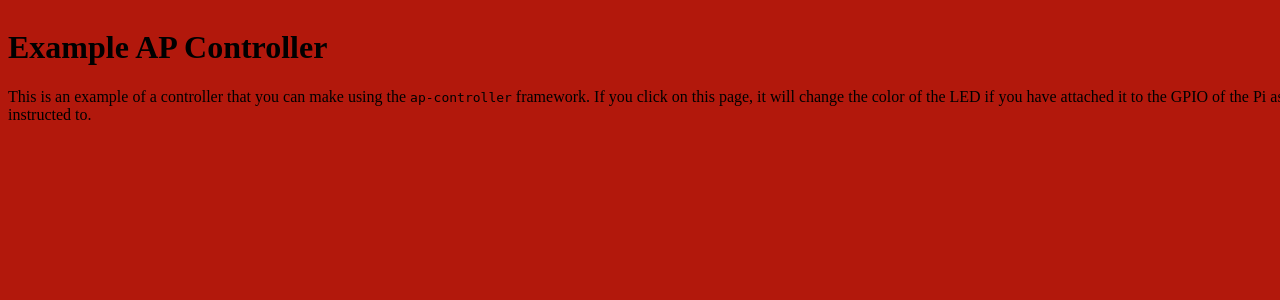
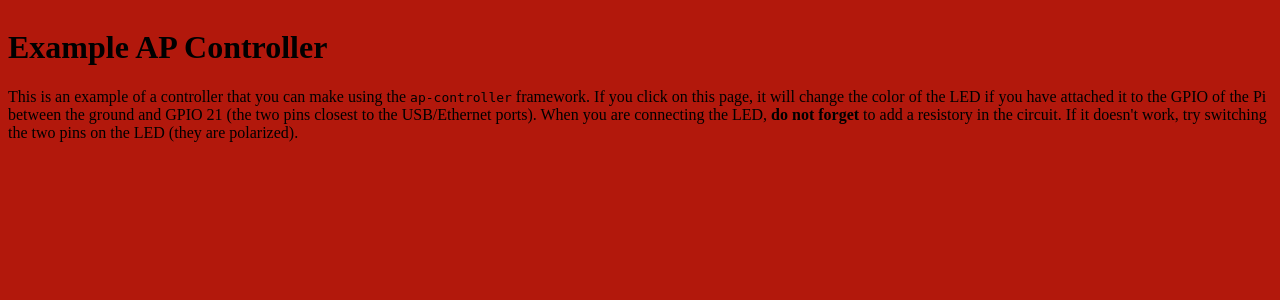
Before and after one commit to zachdeibert/ap-controller, a PHP site: page / in a window 1280 px wide. Shown: the top 300 px of the page. Run offline with PHP 8.4, Linux system fonts and the light colour scheme.

Commit message:
Added some more documentation

```diff
--- a/example/index.css
+++ b/example/index.css
@@ -13,3 +13,6 @@ body.active {
     font-family: monospace;
     white-space: pre;
 }
+.bold {
+    font-weight: bold;
+}
--- a/example/index.html
+++ b/example/index.html
@@ -16,7 +16,13 @@
             This is an example of a controller that you can make using the
             <span class="pre">ap-controller</span> framework.
             If you click on this page, it will change the color of the LED if
-            you have attached it to the GPIO of the Pi as instructed to.
+            you have attached it to the GPIO of the Pi between the ground and
+            GPIO 21 (the two pins closest to the USB/Ethernet ports).
+            When you are connecting the LED,
+            <span class="bold">do not forget</span> to add a resistory in the
+            circuit.
+            If it doesn't work, try switching the two pins on the LED (they are
+            polarized).
         </p>
     </body>
 </html>
```
Also changed, not shown: example/handler.php (+18 -1 lines).
